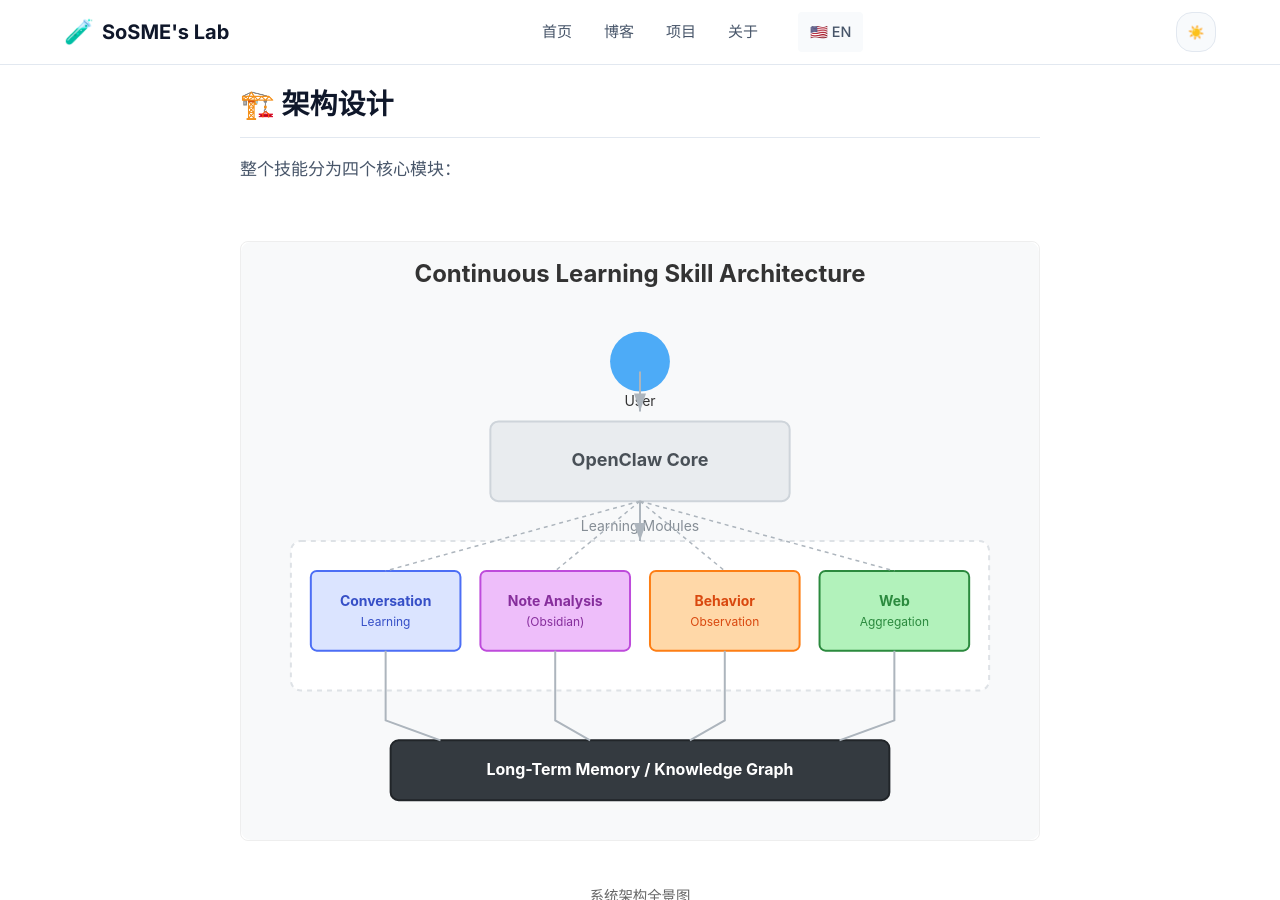
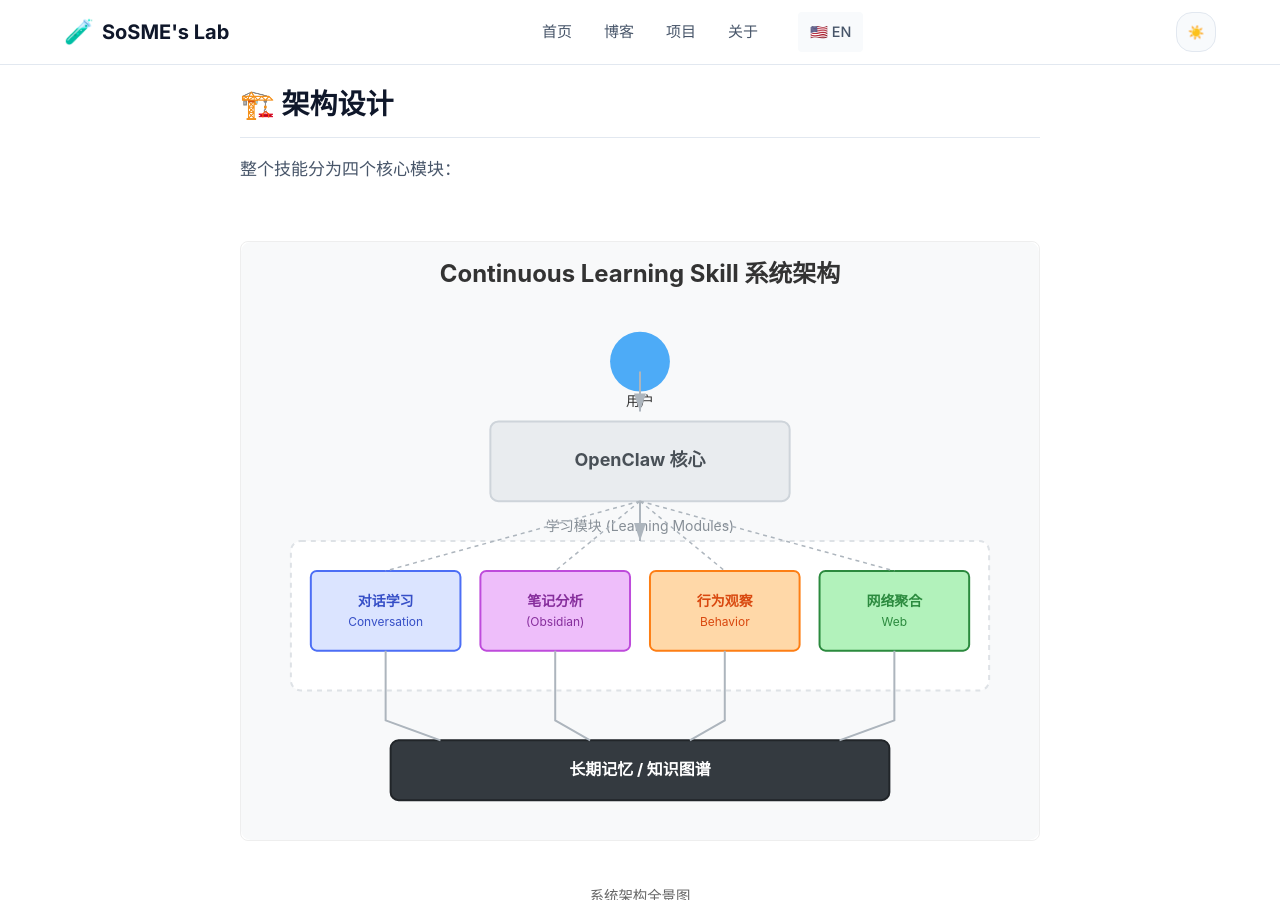
Before and after one commit to fjmw123/fjmw123.github.io, a Jekyll site: the page built from _posts/2026-02-12-openclaw-continuous-learning-skill.md, in a window 1280 px wide and 900 px high, scrolled down 795 px. Built offline with Jekyll 4.4.1, drawn with Linux system fonts in a browser that asks for light colours.

Commit message:
feat: localize diagrams for Chinese blog post

```diff
--- a/_posts/2026-02-12-openclaw-continuous-learning-skill.md
+++ b/_posts/2026-02-12-openclaw-continuous-learning-skill.md
@@ -38,7 +38,7 @@ tags: [OpenClaw, AI, JavaScript, 项目总结]
       <p>整个技能分为四个核心模块：</p>
 
       <figure style="text-align: center; margin: 2rem 0;">
-        <img src="/assets/images/architecture.svg" alt="Continuous Learning Skill Architecture" style="max-width: 100%; height: auto; border: 1px solid #eee; border-radius: 8px;">
+        <img src="/assets/images/architecture-zh.svg" alt="Continuous Learning Skill Architecture" style="max-width: 100%; height: auto; border: 1px solid #eee; border-radius: 8px;">
         <figcaption style="margin-top: 0.5rem; color: #666; font-size: 0.9rem;">系统架构全景图</figcaption>
       </figure>
 
@@ -46,7 +46,7 @@ tags: [OpenClaw, AI, JavaScript, 项目总结]
       <p>这个模块负责分析用户与 AI 的每一次对话。它会识别重要的信息片段，比如用户的职业、兴趣爱好、决策偏好等，并将这些洞察存储到长期记忆中。</p>
 
       <figure style="text-align: center; margin: 2rem 0;">
-        <img src="/assets/images/conversation-flow.svg" alt="Conversation Learning Flow" style="max-width: 100%; height: auto; border: 1px solid #eee; border-radius: 8px;">
+        <img src="/assets/images/conversation-flow-zh.svg" alt="Conversation Learning Flow" style="max-width: 100%; height: auto; border: 1px solid #eee; border-radius: 8px;">
         <figcaption style="margin-top: 0.5rem; color: #666; font-size: 0.9rem;">对话学习流程示意</figcaption>
       </figure>
 
@@ -61,7 +61,7 @@ tags: [OpenClaw, AI, JavaScript, 项目总结]
       <p>连接用户的 Obsidian 知识库，解析笔记内容，识别知识节点和关联关系。这个模块帮助 AI 理解用户的知识体系。</p>
 
       <figure style="text-align: center; margin: 2rem 0;">
-        <img src="/assets/images/knowledge-graph.svg" alt="Knowledge Graph Concept" style="max-width: 100%; height: auto; border: 1px solid #eee; border-radius: 8px;">
+        <img src="/assets/images/knowledge-graph-zh.svg" alt="Knowledge Graph Concept" style="max-width: 100%; height: auto; border: 1px solid #eee; border-radius: 8px;">
         <figcaption style="margin-top: 0.5rem; color: #666; font-size: 0.9rem;">知识图谱构建概念图</figcaption>
       </figure>
 
```
Also changed, not shown: assets/images/architecture-zh.svg (added), assets/images/conversation-flow-zh.svg (added), assets/images/knowledge-graph-zh.svg (added).
